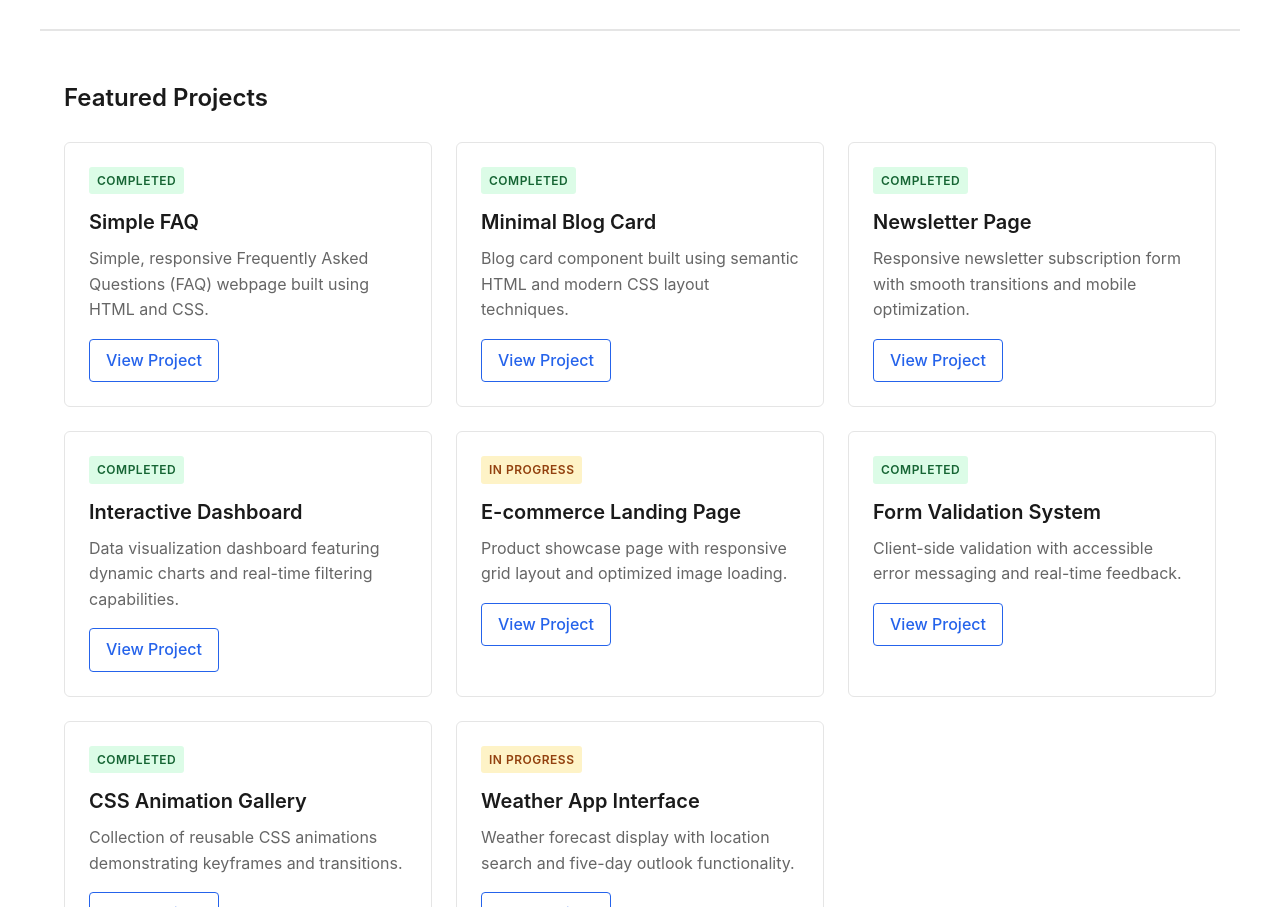
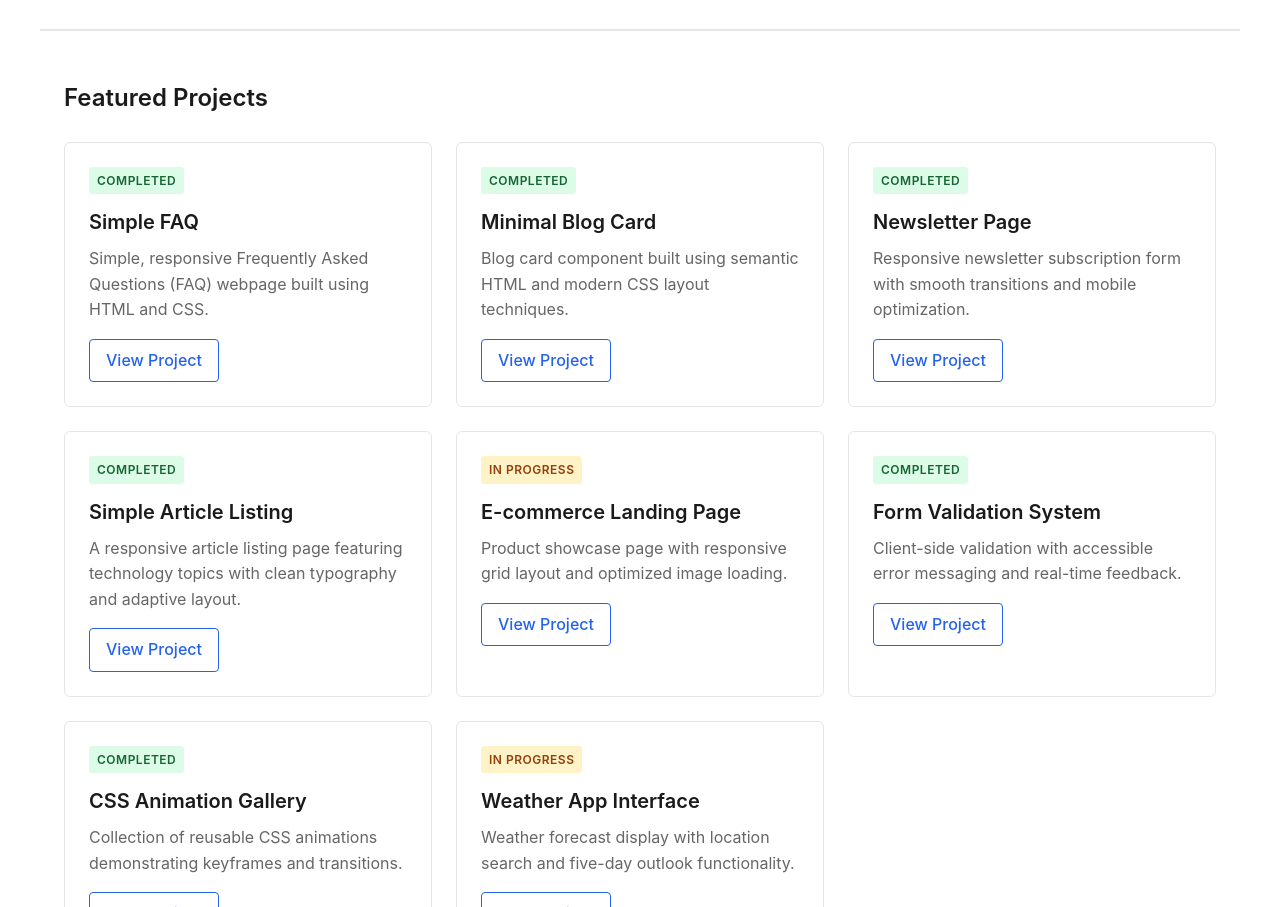
Before and after one commit to krowey-richmond/devChallenges, a plain HTML site: page index.html in a window 1280 px wide. Shown: the part 193-1100 px from the top of the page. Drawn offline with Linux system fonts and the light colour scheme.

Commit message:
Update index.html

```diff
--- a/index.html
+++ b/index.html
@@ -38,22 +38,23 @@
             </p>
             <a href="./blog-card/index.html">View Project</a>
           </article>
-   <article>
+          <article>
             <span class="badge badge-completed">Completed</span>
             <h3>Newsletter Page</h3>
             <p>
-             Responsive newsletter subscription form with smooth transitions and mobile optimization.
+              Responsive newsletter subscription form with smooth transitions
+              and mobile optimization.
             </p>
             <a href="./newsletter/index.html">View Project</a>
           </article>
           <article>
             <span class="badge badge-completed">Completed</span>
-            <h3>Interactive Dashboard</h3>
+            <h3>Simple Article Listing</h3>
             <p>
-              Data visualization dashboard featuring dynamic charts and
-              real-time filtering capabilities.
+              A responsive article listing page featuring technology topics with
+              clean typography and adaptive layout.
             </p>
-            <a href="./dashboard/index.html">View Project</a>
+            <a href="./simple-article-listing/index.html">View Project</a>
           </article>
 
           <article>
```
